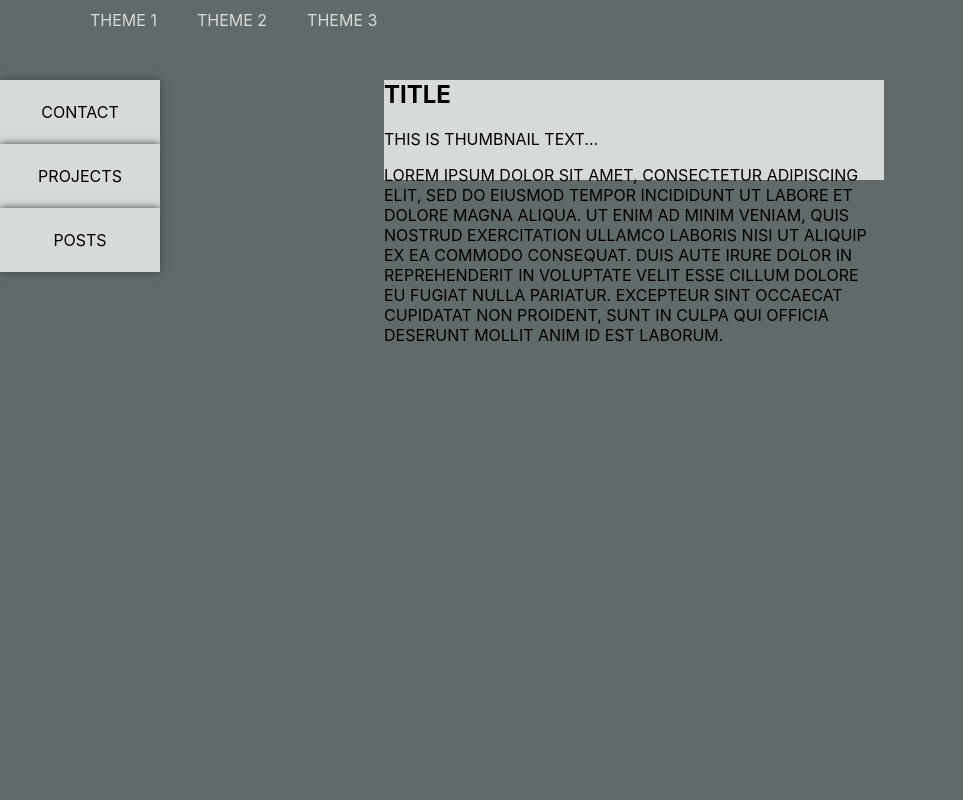
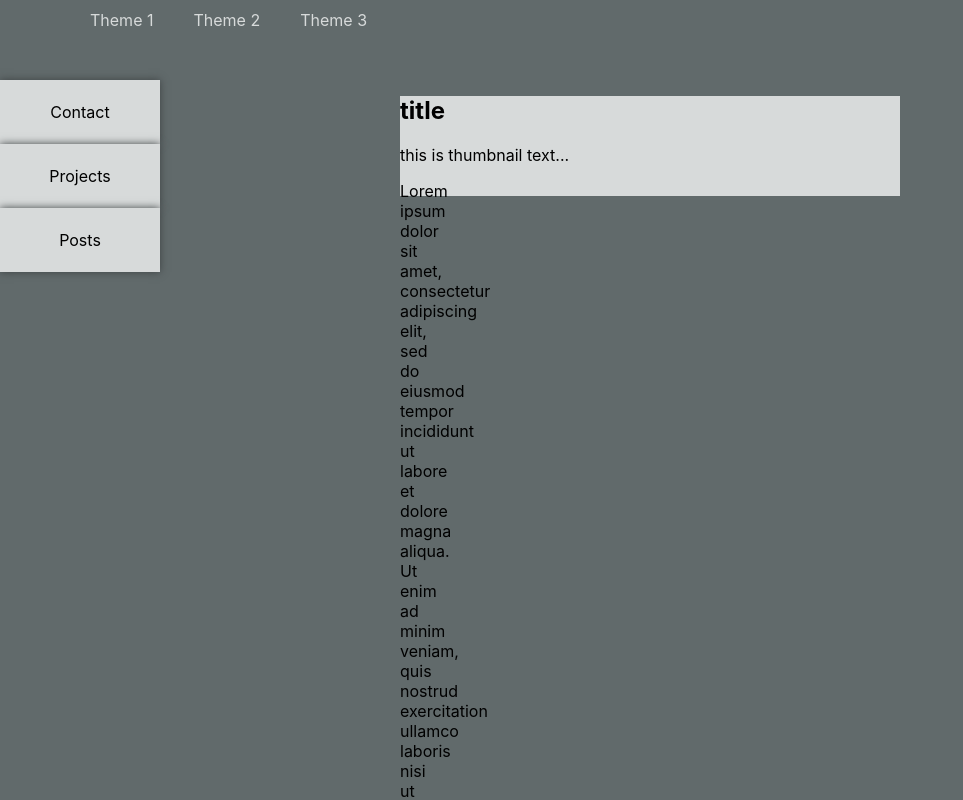
Before and after one commit to TYLER-JM/personal-homepage, a React (Create React App) app: page / in a window 1280 px wide. Shown: the top 800 px of the page, without its empty margins (0-963 px from the left). Built offline with nearby package versions, Linux system fonts and the light colour scheme.

Commit message:
removes text transform and adds selected-article class

```diff
--- a/src/styles/articles.scss
+++ b/src/styles/articles.scss
@@ -1,10 +1,29 @@
 article {
+  transition: all 1s;
   grid-area: 2/2/3/3;
   background-color: rgb(215, 218, 218);
   color: black;
   height: 100px;
   width: 500px;
+  margin: 1em;
+  .article-content {
+    height: 0;
+    width: 0;
+  }
 }
 article:hover {
   cursor: pointer;
 }
+.selected-article {
+  transition: all 1s;
+  height: 400px;
+  width: 90%;
+  .preview-text {
+    display: none;
+  }
+  .article-content {
+    height: 100%;
+    width: 80%;
+    margin: 0 auto;
+  }
+}
--- a/src/styles/home.scss
+++ b/src/styles/home.scss
@@ -5,7 +5,7 @@
   height: 100vh;
   background-color: rgb(97, 106, 107);
   color: rgb(215, 218, 218);
-  text-transform: uppercase;
+  // text-transform: uppercase;
   display: grid;
   grid-template: 10vh 90vh / 30vw 70vw;
 }
```
